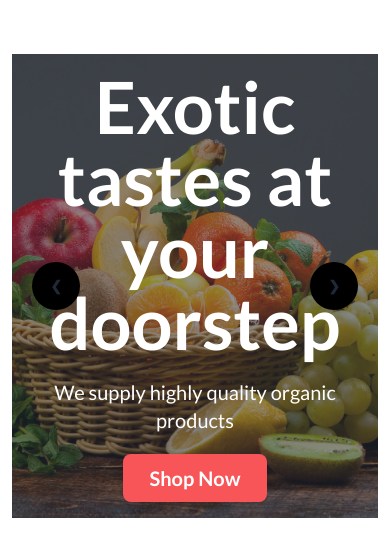
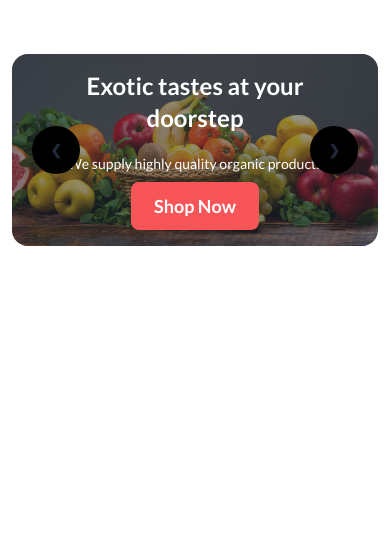
Before and after one commit to tasninanika/Fruit_Burst, a plain HTML site: page index.html in a window 390 px wide. Shown: the part 106-662 px from the top of the page. Drawn offline with nearby package versions, Linux system fonts and the light colour scheme.

Commit message:
banner responsive done

```diff
--- a/index.html
+++ b/index.html
@@ -52,15 +52,15 @@
           </div>
         </div>
         <div class="mx-3">
-          <div class="carousel w-full my-14">
+          <div class="carousel w-full my-14 h-48 lg:h-full rounded-2xl">
             <div id="slide1" class="carousel-item relative w-full">
               <div class="hero lg:h-[500px]" style="background-image: url(images/banner1.png);">
                 <div class="hero-overlay bg-opacity-50"></div>
                 <div class="hero-content text-center text-neutral-content">
                   <div>
-                    <h1 class="mb-5 text-7xl font-extrabold text-[#FFF]">Exotic tastes at your <br> doorstep</h1>
-                    <p class="mb-5 text-xl font-medium text-[#FFF]">We supply highly quality organic products</p>
-                    <button class="btn w-36 font-extrabold text-xl text-[#FFF] bg-[#F85559] border-none">Shop Now</button>
+                    <h1 class="mb-5 text-2xl lg:text-7xl font-extrabold text-[#FFF]">Exotic tastes at your <br> doorstep</h1>
+                    <p class="mb-5 text-sm lg:text-xl font-medium text-[#FFF]">We supply highly quality organic products</p>
+                    <button class="btn w-32 lg:w-36 font-extrabold lg:text-xl text-lg text-[#FFF] bg-[#F85559] border-none -mt-3 lg:-mt-0">Shop Now</button>
                   </div>
                 </div>
               </div>
```
